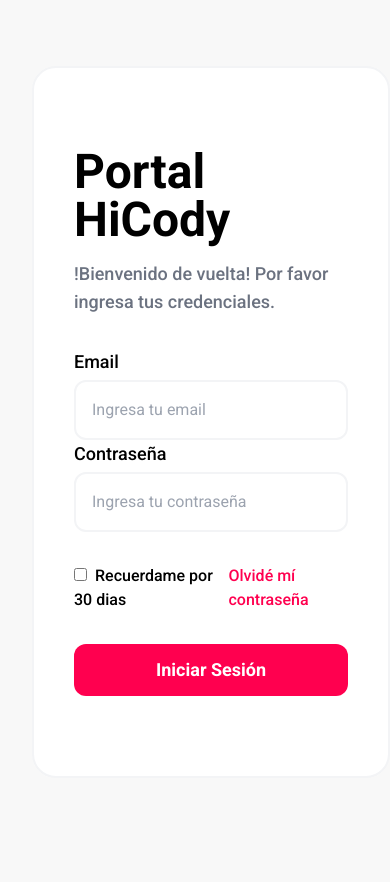
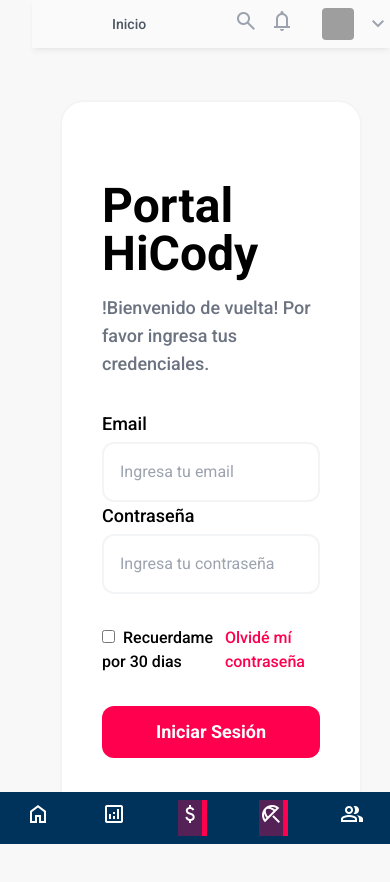
Before and after one commit to KatzeAn/Multiaceros, a Vue app: page / in a window 390 px wide. Shown: the top 882 px of the page. Before the commit the page ends 844 px from the top, so only its background shows below. Built offline with nearby package versions, Linux system fonts and the light colour scheme; grey boxes are pictures that could not be loaded.

Commit message:
Agrega navbar responsivo en moviles

```diff
--- a/package.json
+++ b/package.json
@@ -29,7 +29,7 @@
     "postcss": "^8.4.41",
     "tailwindcss": "^3.4.10",
     "typescript": "~5.4.0",
-    "vite": "^5.3.1",
+    "vite": "^5.4.11",
     "vue-tsc": "^2.0.21"
   }
 }
--- a/src/presentation/components/SideBar.vue
+++ b/src/presentation/components/SideBar.vue
@@ -1,48 +1,36 @@
 <template>
-    <aside :class="`${isExpanded && 'is-expanded'}`">
+    <div>
+      <aside
+        v-if="!isSmallScreen"
+        :class="`${isExpanded && 'is-expanded'}`">
         <div class="logo">
           <img src="../assets/Logo 1-.png" alt="logo">
         </div>
 
         <div class="menu-toggle-wrap">
           <button class="menu-toggle" @click="ToggleMenu">
-                <span class="material-symbols-outlined">
-                    menu
-                </span>
+            <span class="material-symbols-outlined">menu</span>
           </button>
         </div>
 
         <h3>Menu</h3>
         <div class="menu">
-
           <router-link class="button" to="/home">
-                <span class="material-symbols-outlined">
-                    home
-                </span>
+            <span class="material-symbols-outlined">home</span>
             <span class="text">Inicio</span>
           </router-link>
-
           <router-link class="button" to="/certificados">
-                <span class="material-symbols-outlined">
-                    analytics
-                </span>
+            <span class="material-symbols-outlined">analytics</span>
             <span class="text">Certificados</span>
           </router-link>
-
           <router-link class="button" to="/">
-                <span class="material-symbols-outlined">
-                    attach_money
-                </span>
+            <span class="material-symbols-outlined">attach_money</span>
             <span class="text">Comprobantes</span>
           </router-link>
-
           <router-link class="button" to="/">
-                <span class="material-symbols-outlined">
-                    beach_access
-                </span>
+            <span class="material-symbols-outlined">beach_access</span>
             <span class="text">Vacaciones y Ausencias</span>
           </router-link>
-
           <router-link class="button" :to="{ path: '/portal-rrhh' }">
             <span class="material-symbols-outlined">group</span>
             <span class="text">Portal Recursos Humanos</span>
@@ -53,42 +41,67 @@
 
         <div class="menu">
           <router-link class="button" to="/">
-                <span class="material-symbols-outlined">
-                    settings
-                </span>
+            <span class="material-symbols-outlined">settings</span>
             <span class="text">Configuración</span>
           </router-link>
         </div>
+      </aside>
 
-    </aside>
+      <nav v-else class="navbar">
+        <router-link class="nav-item" to="/home">
+          <span class="material-symbols-outlined">home</span>
+        </router-link>
+        <router-link class="nav-item" to="/certificados">
+          <span class="material-symbols-outlined">analytics</span>
+        </router-link>
+        <router-link class="nav-item" to="/">
+          <span class="material-symbols-outlined">attach_money</span>
+        </router-link>
+        <router-link class="nav-item" to="/">
+          <span class="material-symbols-outlined">beach_access</span>
+        </router-link>
+        <router-link class="nav-item" :to="{ path: '/portal-rrhh' }">
+          <span class="material-symbols-outlined">group</span>
+        </router-link>
+      </nav>
+    </div>
   </template>
 
   <script setup lang="ts">
-import { ref } from "vue";
+  import { ref, onMounted, onBeforeUnmount } from "vue";
+
   const isExpanded = ref(false);
+  const isSmallScreen = ref(window.innerWidth < 700);
 
   const ToggleMenu = () => {
     isExpanded.value = !isExpanded.value;
-}
+  };
 
+  const handleResize = () => {
+    isSmallScreen.value = window.innerWidth < 700;
+  };
+
+  onMounted(() => {
+    window.addEventListener("resize", handleResize);
+  });
+
+  onBeforeUnmount(() => {
+    window.removeEventListener("resize", handleResize);
+  });
   </script>
 
   <style scoped>
   aside {
     position: fixed;
     z-index: 99;
-
-
     display: flex;
     flex-direction: column;
     width: calc(2rem + 32px);
     overflow: hidden;
     min-height: 100vh;
     padding: 1rem;
-
     background-color: var(--secondary-color);
     color: var(--light-color);
-
     transition: 0.2s ease-out;
   }
 
@@ -108,13 +121,8 @@ aside .menu-toggle-wrap {
     display: flex;
     justify-content: flex-end;
     margin-bottom: 1rem;
-
     position: relative;
     top: 0;
-    transition: 0.2s ease-out;
-}
-
-aside .menu-toggle-wrap .menu-toggle {
     transition: 0.2s ease-out;
   }
 
@@ -127,11 +135,6 @@ aside .menu-toggle-wrap .menu-toggle .material-symbols-outlined {
   aside .menu-toggle-wrap .menu-toggle:hover .material-symbols-outlined {
     color: var(--primary-color);
     transform: translateX(0.2rem);
-}
-
-
-aside .logo img {
-    width: 2rem;
   }
 
   aside h3,
@@ -147,28 +150,11 @@ aside h3 {
     text-transform: uppercase;
   }
 
-aside .menu {
-    margin: 0 -1rem;
-}
-
   aside .menu .button {
     display: flex;
     align-items: center;
     text-decoration: none;
-
     padding: 0.5rem 1rem;
-    transition: 0.2s ease-out;
-}
-
-aside .menu .button .material-symbols-outlined {
-    font-size: 2rem;
-    color: var(--light-color);
-    margin-right: 1rem;
-    transition: 0.2s ease-out;
-}
-
-aside .menu .button .text {
-    color: var(--light-color);
     transition: 0.2s ease-out;
   }
 
@@ -181,27 +167,31 @@ aside .menu .button:hover,
     border-right: 5px solid var(--primary-color);
   }
 
-aside .menu .button:hover .material-symbols-outlined,
-aside .menu .button:hover .text {
-    font-weight: bold;
-    transition: 0.2s ease-out;
-}
-
-
-aside.is-expanded .menu-toggle-wrap {
-    top: -3rem;
-}
-
-aside.is-expanded .menu-toggle-wrap .menu-toggle {
-    transform: rotate(-180deg);
-}
-
   aside.is-expanded h3,
   aside.is-expanded .button .text {
     opacity: 1;
   }
 
-aside.is-expanded button .material-symbols-outlined {
-    margin-right: 1rem;
+  .navbar {
+    position: fixed;
+    bottom: 0;
+    left: 0;
+    right: 0;
+    display: flex;
+    justify-content: space-around;
+    background-color: var(--secondary-color);
+    padding: 0.5rem 0;
+    z-index: 99;
+  }
+
+  .navbar .nav-item {
+    text-decoration: none;
+    color: var(--light-color);
+    font-size: 1.5rem;
+    transition: 0.3s ease;
+  }
+
+  .navbar .nav-item:hover {
+    color: var(--primary-color);
   }
   </style>
--- a/src/presentation/router/index.ts
+++ b/src/presentation/router/index.ts
@@ -8,19 +8,19 @@ const router = createRouter({
       path: '/',
       name: 'login',
       component: () => import('../views/LoginView.vue'),
-      meta: { hideNavbar: true },
+      meta: { hideNavbar: false },
     },
     {
       path: '/home',
       name: 'home',
       component: () => import('../views/HomeView.vue'),
-      meta: { requiresAuth: true },
+      meta: { requiresAuth: false },
     },
     {
       path: '/certificados',
       name: 'certificados',
       component: () => import('../views/CertificadosView.vue'),
-      meta: { requiresAuth: true },
+      meta: { requiresAuth: false },
     },
     {
       path: '/perfil',
@@ -37,7 +37,7 @@ const router = createRouter({
       path: '/solicitar-ausencia',
       name: 'solicitarAusencia',
       component: () => import('../views/AbsenceRequestView.vue'),
-      meta: { requiresAuth: true },
+      meta: { requiresAuth: false },
     },
     {
       path: '/gestionar-ausencias',
```
Also changed, not shown: 1 other file (tests, documents, lock files or other folders). Lines whose indentation alone changed are shown as unchanged.
